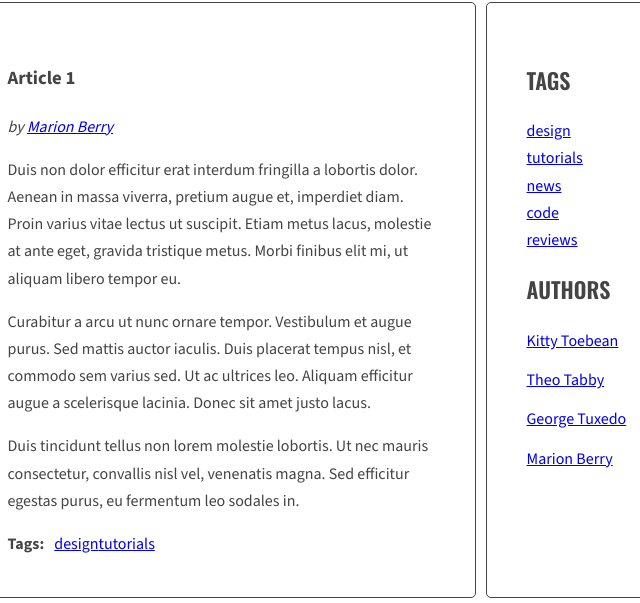
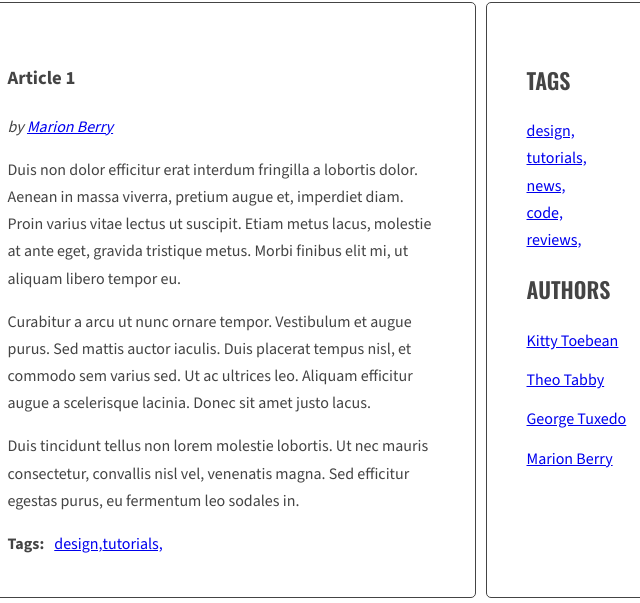
Before and after one commit to jaroslaw-szewczyk/Blog, a website: page index.html in a window 1280 px wide. Shown: the part 241-844 px from the top of the page, 419-1059 px from the left. Drawn offline with nearby package versions, Linux system fonts and the light colour scheme.

Commit message:
Fix generateTag comma problem

```diff
--- a/js/script.js
+++ b/js/script.js
@@ -99,7 +99,7 @@
     for(const tag of tagsArray){
 
       /* [DONE]generate HTML of the link */
-      const linkHtml = '<li><a href="#tag-' + tag + '">' + tag + '</a></li>';
+      const linkHtml = '<li><a href="#tag-' + tag + '">' + tag + ',</a></li>';
 
       /* <DONE]add generated code to html variable */
       html =  html + linkHtml;
```
Also changed, not shown: css/style.css (+2 -4 lines).
